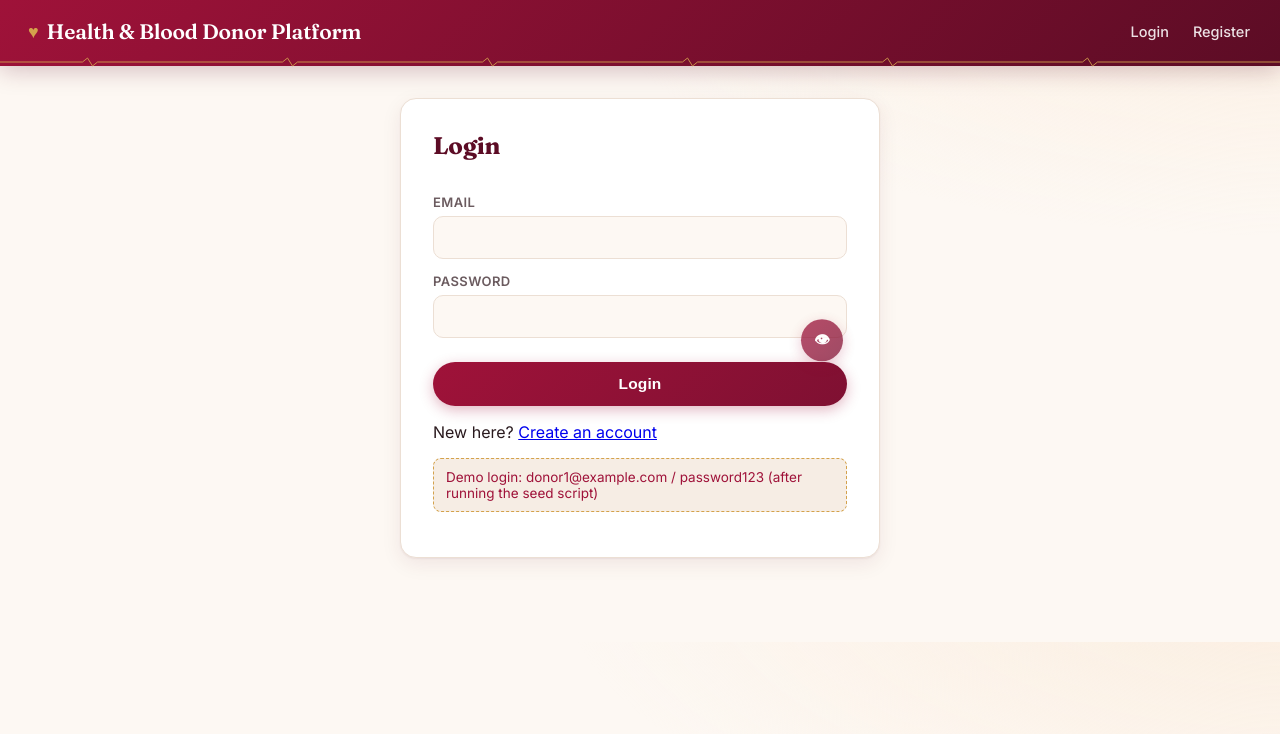
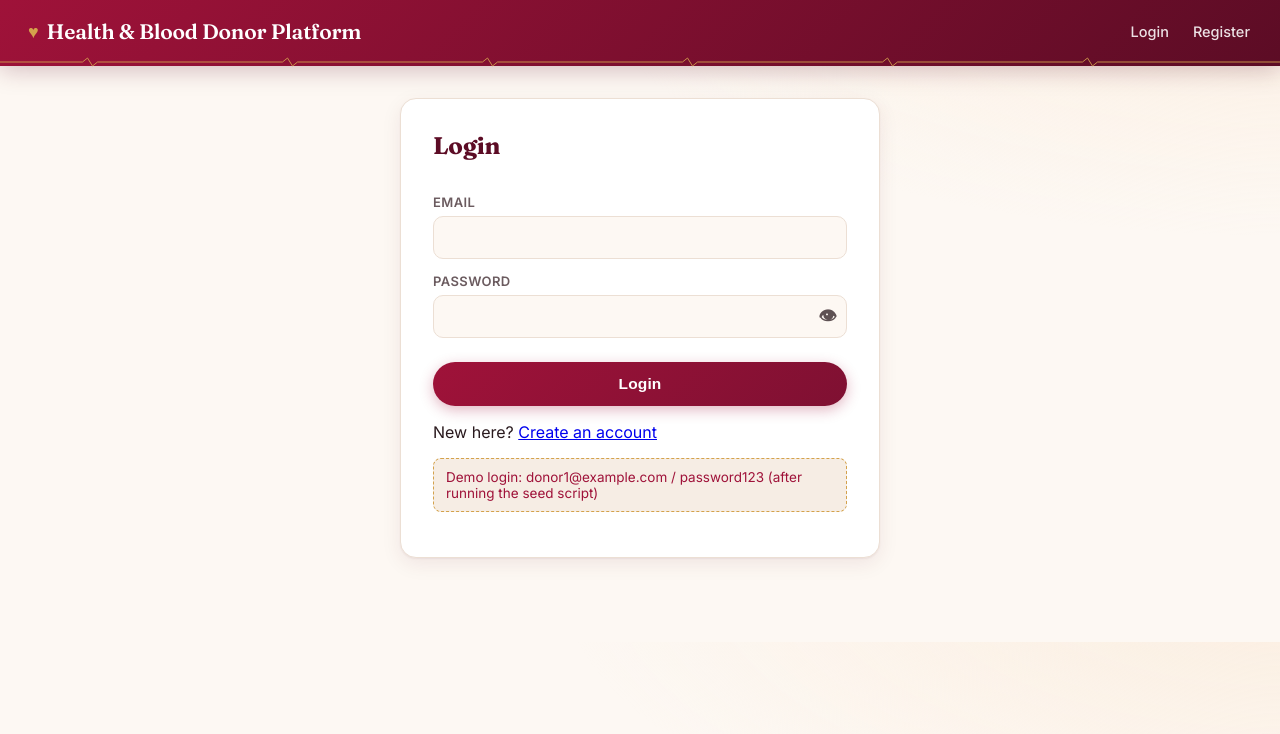
Before and after one commit to s18259802singh/health-platform, a React (Vite) app in the folder upload/frontend/: page / in a window 1280 px wide. Shown: the top 734 px of the page. Built offline with nearby package versions, Linux system fonts and the light colour scheme; no server answers; the HTML template or start-up script is replaced by a standard one.

Commit message:
Update index.css

```diff
--- a/upload/frontend/src/index.css
+++ b/upload/frontend/src/index.css
@@ -385,3 +385,24 @@ h1, h2, h3, .brand {
   opacity: 0.75;
 }
 .password-toggle:hover { opacity: 1; }
+/* ---------- Fix: password eye icon should be plain, no button styling ---------- */
+.form-card .password-toggle {
+  background: none !important;
+  box-shadow: none !important;
+  border: none !important;
+  border-radius: 0 !important;
+  width: auto !important;
+  height: auto !important;
+  padding: 4px !important;
+  margin-top: 0 !important;
+  color: inherit;
+  font-size: 18px;
+  position: absolute;
+  right: 6px;
+  top: 50%;
+  transform: translateY(-50%);
+}
+.form-card .password-toggle:hover {
+  background: none !important;
+  transform: translateY(-50%) !important;
+}
```
